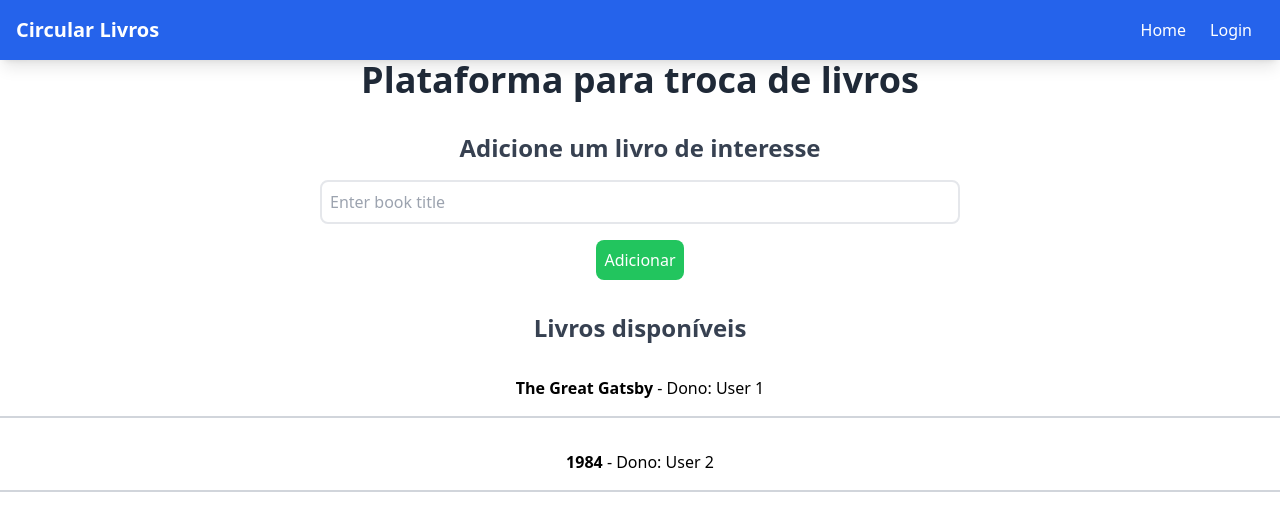
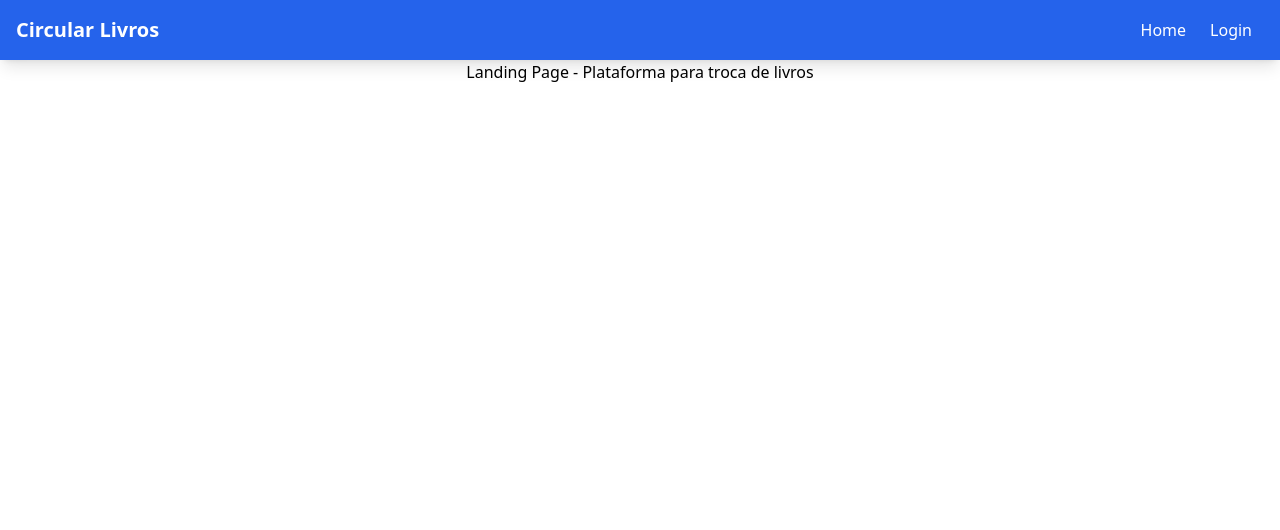
Before and after one commit to vinicius-simioni/P-PPI-II, a React (Vite) app in the folder frontend/: page / in a window 1280 px wide. Shown: the top 530 px of the page. Built offline with nearby package versions, Linux system fonts and the light colour scheme.

Commit message:
first landing page

```diff
--- a/frontend/src/pages/Home.jsx
+++ b/frontend/src/pages/Home.jsx
@@ -1,11 +1,6 @@
-import BookList from '../components/BookList.jsx';
-import InterestBook from '../components/InterestBook.jsx';
-
 const Home = () => (
   <div className="text-center">
-    <h1 className="text-4xl font-bold mb-6 text-gray-800">Plataforma para troca de livros</h1>
-    <InterestBook />
-    <BookList />
+    <p>Landing Page - Plataforma para troca de livros</p>
   </div>
 );
 
```
